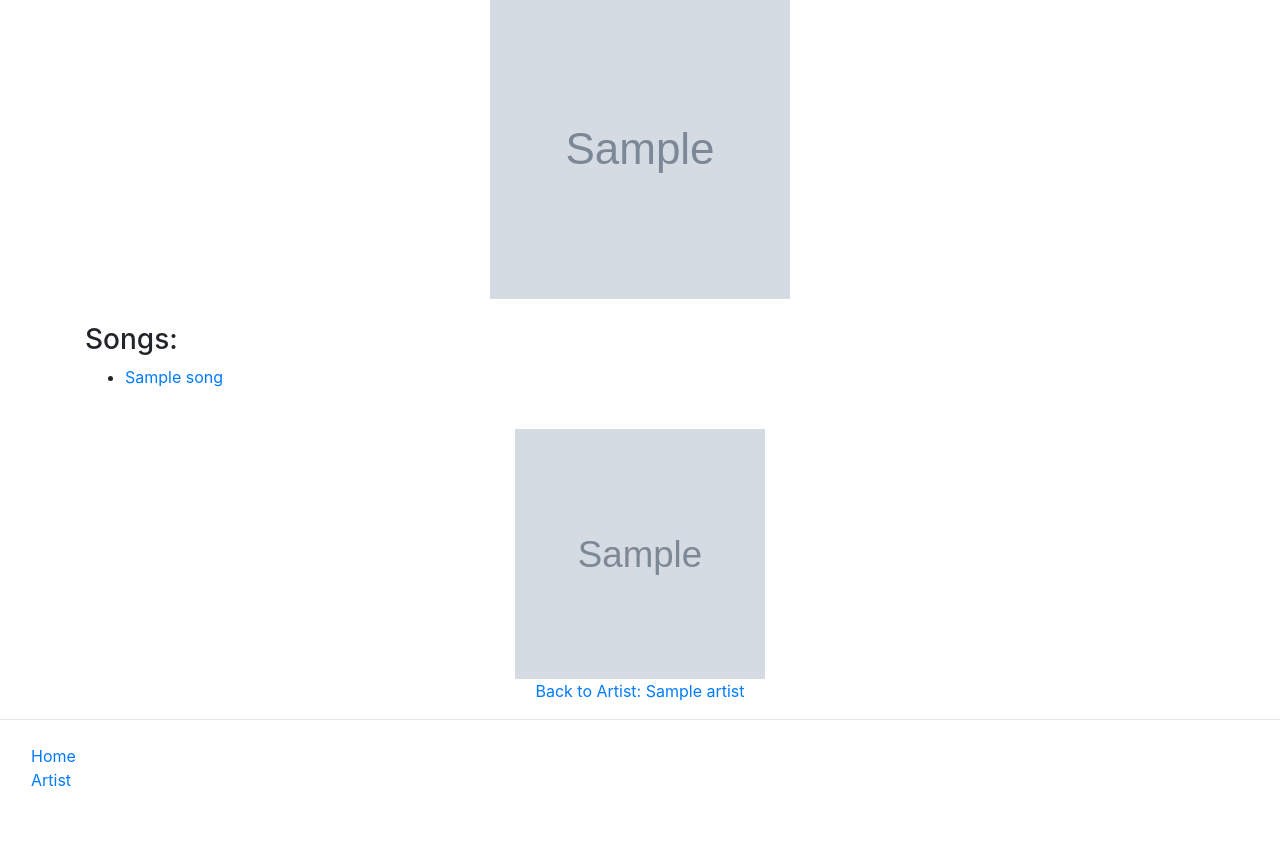
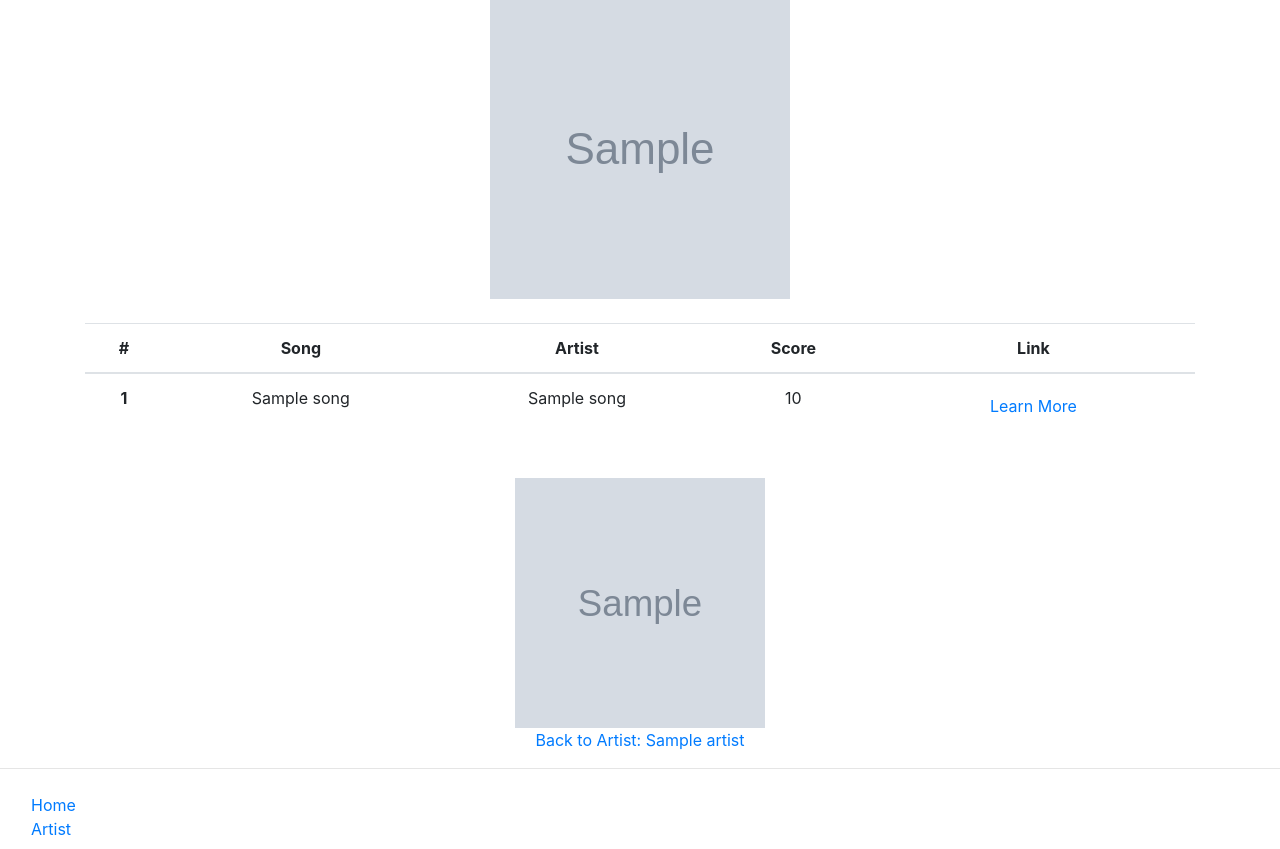
Before and after one commit to amykidd2/Applausable_WAD2_Group_Project, a Django app: template templates/applausable/album.html in a window 1280 px wide. Shown: the part 343-1192 px from the top of the page. Before the commit the page ends 1129 px from the top, so only its background shows below. Run offline with Django 3.2, Linux system fonts and the light colour scheme; tables that the repository leaves empty hold one stand-in row (values such as "Sample post"); the template is opened without the code that fills it: values that come from a table or form of the project are taken from there, most other values are stand-ins (such as "Sample title", 1, 10 or a date in 2020); grey boxes marked "Sample" are stand-in pictures; some libraries are stand-ins or nearby versions.

Commit message:
made table of songs in album page

```diff
--- a/templates/applausable/album.html
+++ b/templates/applausable/album.html
@@ -38,22 +38,33 @@
 </div>
 
 <div class="container">
-    <h3> Songs: </h3>
-    <ul>
+    <table class="table table-hover">
+        <thead>
+            <tr>
+                <th scope="col">#</th>
+                <th scope="col">Song</th>
+                <th scope="col">Artist</th>
+                <th scope="col">Score</th>
+                <th scope="col">Link</th>
+            </tr>
+        </thead>
+        <tbody>
             {% if songs %}
             {% for song in songs %}
-        {% ifequal album.albumName song.albumID.albumName %}
-
-
-        <li><a href="{% url 'applausable:show_song' song.slug %}">{{ song.title }}</a></li>
-        {% endifequal %}
+            <tr>
+                <th scope="row">{{ forloop.counter }}</th>
+                <td>{{ song.title }}</td>
+                <td>{{ song.artistName }}</td>
+                <td>{{ song.overallScore }}</td>
+                <td><a class="nav-link active" href="{% url 'applausable:show_song' song.slug %}">Learn More</a> </td>
+            </tr>
             {% endfor %}
-
-    </ul>
             {% else %}
-    <strong>This album has no songs.</strong>
+            This album has no songs.
             {% endif %}
-
+        </tbody>
+    </table>
+</div>
         {% if request.user.is_superuser %}
 <br />
 <a href="{% url 'applausable:add_song' album.slug %}">Add Song</a>
```
Lines whose indentation alone changed are shown as unchanged.
